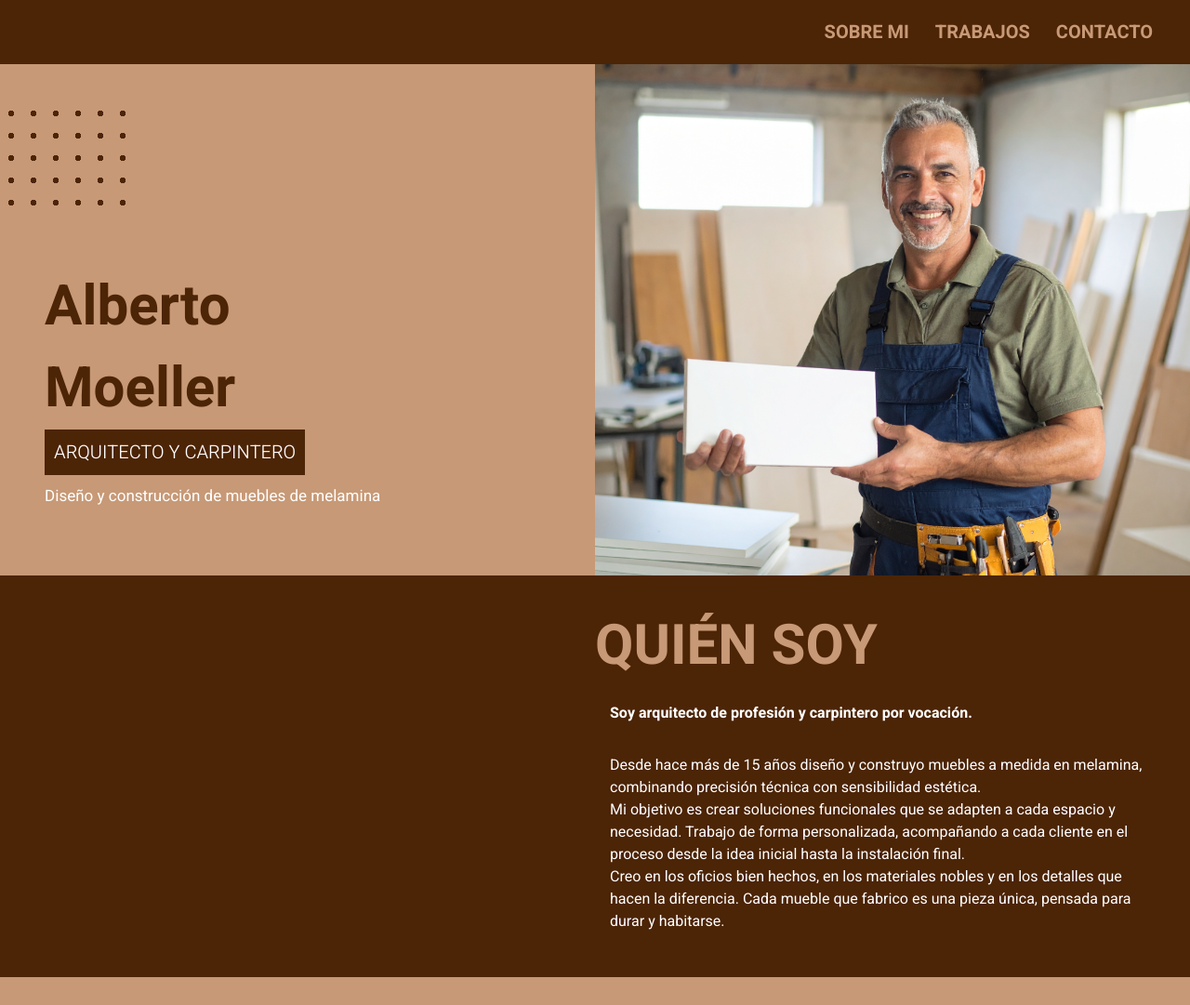
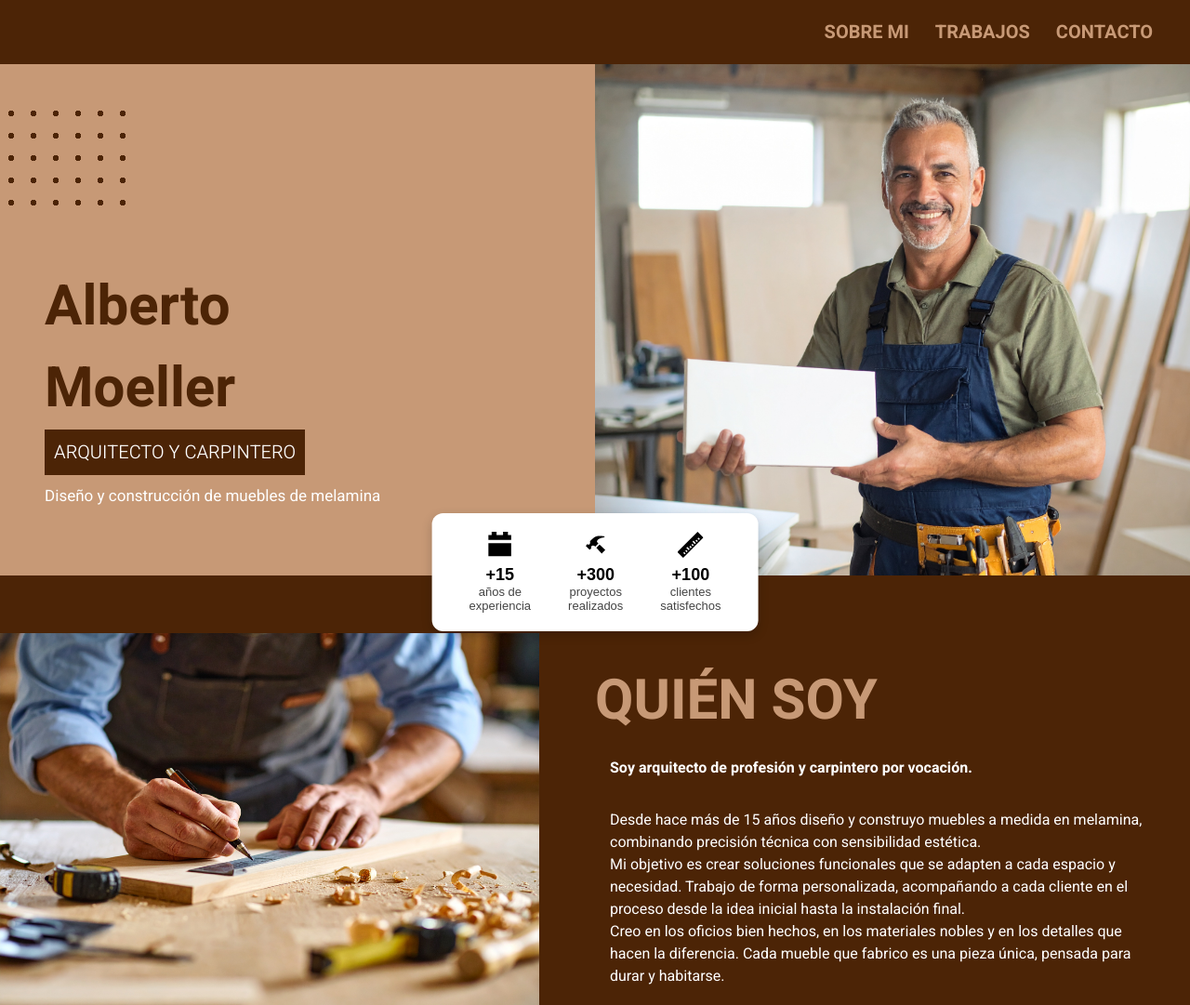
Before and after one commit to agusmelfi/portfolio, a plain HTML site: page index.html in a window 1280 px wide. Shown: the top 1081 px of the page at 93% size. Drawn offline with Linux system fonts and the light colour scheme.

Commit message:
imagenes

```diff
--- a/index.html
+++ b/index.html
@@ -32,46 +32,42 @@
 
     <section class="home">
   <div class="texto-home">
-           <h1 class="titulo">Alberto <br>
-            Moeller</h1>
+    <h1 class="titulo">Alberto <br>Moeller</h1>
     <h3>ARQUITECTO Y CARPINTERO</h3>
     <p style="color: white;">Diseño y construcción de muebles de melamina</p>
   </div>
   <div class="img-home">
-
+    <!-- imagen o fondo va aquí -->
   </div>
 </section>
-<!--
-<div style="display: flex; justify-content: center; gap: 40px; background-color: white; padding: 20px 40px; border-radius: 12px; box-shadow: 0 4px 12px rgba(0,0,0,0.2); font-family: sans-serif; text-align: center; width: fit-content; margin: -50px auto 40px auto; position: relative; z-index: 10;">
 
-
-  <div style="display: flex; flex-direction: column; align-items: center;">
-    <img src="./assets/calendar-svgrepo-com.svg" alt="Icono calendario" style="width: 28px; height: 28px; margin-bottom: 8px;">
-    <div style="font-weight: bold; font-size: 18px;">+15</div>
-    <div style="font-size: 13px; color: #444;">años de<br>experiencia</div>
+<!-- Wrapper para posicionar correctamente la barrita -->
+<div class="stats-wrapper">
+  <div class="stats-bar">
+    <div class="stat">
+      <img src="./assets/calendar-svgrepo-com.svg" alt="Icono calendario">
+      <div class="stat-num">+15</div>
+      <div class="stat-label">años de<br>experiencia</div>
     </div>
-
-
-  <div style="display: flex; flex-direction: column; align-items: center;">
-    <img src="./assets/hammer-head-tool-fix-setting-svgrepo-com.svg" alt="Icono martillo" style="width: 28px; height: 28px; margin-bottom: 8px;">
-    <div style="font-weight: bold; font-size: 18px;">+300</div>
-    <div style="font-size: 13px; color: #444;">proyectos<br>realizados</div>
+    <div class="stat">
+      <img src="./assets/hammer-head-tool-fix-setting-svgrepo-com.svg" alt="Icono martillo">
+      <div class="stat-num">+300</div>
+      <div class="stat-label">proyectos<br>realizados</div>
     </div>
-
-  <div style="display: flex; flex-direction: column; align-items: center;">
-    <img src="./assets/ruler-svgrepo-com.svg" alt="Icono regla" style="width: 28px; height: 28px; margin-bottom: 8px;">
-    <div style="font-weight: bold; font-size: 18px;">+100</div>
-    <div style="font-size: 13px; color: #444;">clientes<br>satisfechos</div>
+    <div class="stat">
+      <img src="./assets/ruler-svgrepo-com.svg" alt="Icono regla">
+      <div class="stat-num">+100</div>
+      <div class="stat-label">clientes<br>satisfechos</div>
     </div>
--->
+  </div>
 </div>
 
 <section class="about" id="about">
   <div class="img-about">
-            <img src="" alt="">
+    <img src="assets/manos_carpintero.jpg" alt="">
   </div>
   <div class="texto-about">
-            <h1  class="titulo">QUIÉN SOY</h1>
+    <h1 class="titulo">QUIÉN SOY</h1>
     <p><strong>Soy arquitecto de profesión y carpintero por vocación.</strong></p>
     <p>Desde hace más de 15 años diseño y construyo muebles a medida en melamina, combinando precisión técnica con sensibilidad estética. <br>
     Mi objetivo es crear soluciones funcionales que se adapten a cada espacio y necesidad. Trabajo de forma personalizada, acompañando a cada cliente en el proceso desde la idea inicial hasta la instalación final. <br>
--- a/styles.css
+++ b/styles.css
@@ -51,6 +51,7 @@
     height: 550px;
 }
 
+
 .texto-home{
     width: 50%;
     padding: 3rem;
@@ -92,9 +93,58 @@
     height: 500px;
 }
 
+.stats-wrapper {
+    position: relative;
+    height: 0;
+  }
+
+  .stats-bar {
+    display: flex;
+    justify-content: center;
+    gap: 40px;
+    background-color: white;
+    padding: 20px 40px;
+    border-radius: 12px;
+    box-shadow: 0 4px 12px rgba(0, 0, 0, 0.2);
+    width: fit-content;
+    position: absolute;
+    bottom: -60px;
+    left: 50%;
+    transform: translateX(-50%);
+    z-index: 10;
+  }
+
+  .stat {
+    display: flex;
+    flex-direction: column;
+    align-items: center;
+    text-align: center;
+    font-family: sans-serif;
+  }
+
+  .stat img {
+    width: 28px;
+    height: 28px;
+    margin-bottom: 8px;
+  }
+
+  .stat-num {
+    font-weight: bold;
+    font-size: 18px;
+  }
+
+  .stat-label {
+    font-size: 13px;
+    color: #444;
+  }
+
+
+
 .about{
     background-color:  var(--marron-oscuro);
     display: flex;
+    align-items: center;
+    height: 550px;
 }
 
 .texto-about{
@@ -113,6 +163,15 @@
 
 .img-about{
     width: 50%;
+    /*background-image: url('assets/manos_carpintero.jpg'); /* Cambia esto por la ruta de tu imagen */
+    /*background-size: cover;
+    background-position: center;
+*/
+}
+
+.img-about img{
+    width: 580px;
+    height: 420px;
 }
 
 .works{
```
Lines whose indentation alone changed are shown as unchanged.
